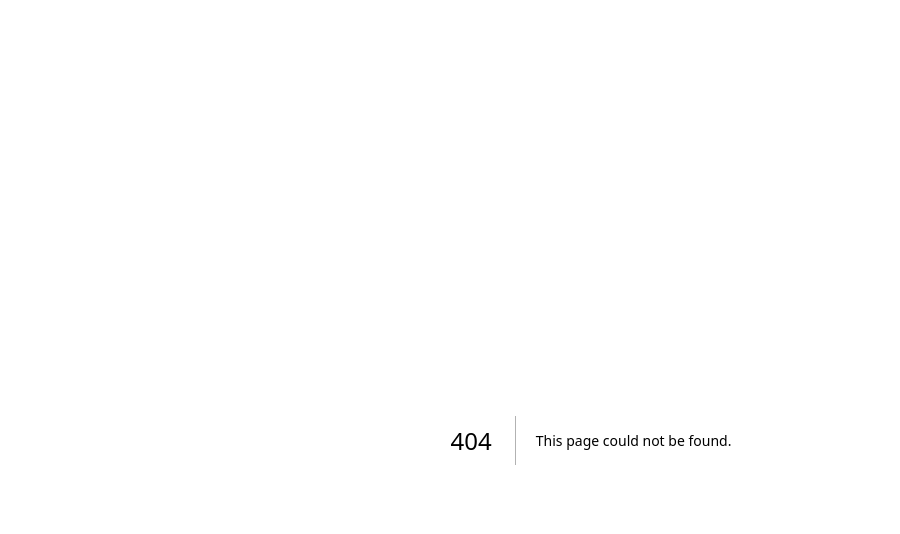
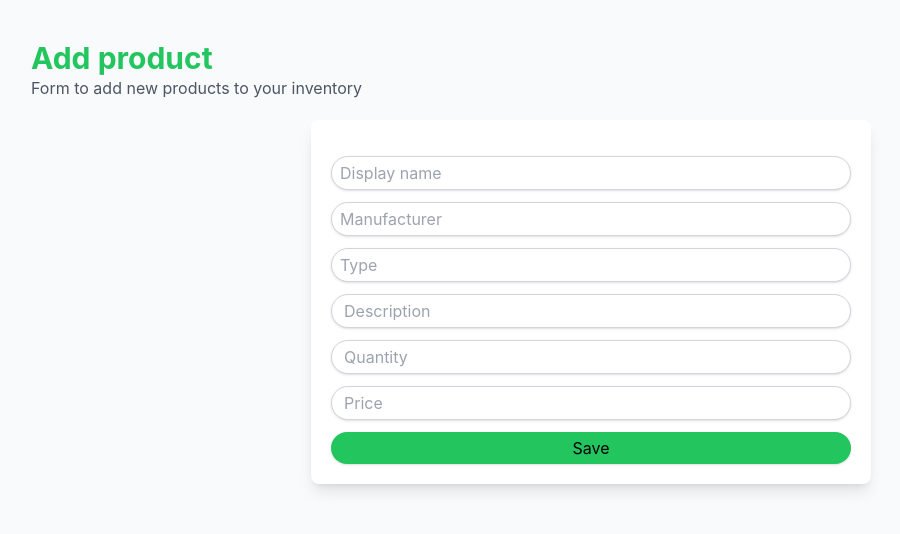
Before and after one commit to perkzen/winter-school, a Next.js app in the folder web/: page /product in a window 1280 px wide. Before the commit this address had no page. Shown: the top 534 px of the page, without its empty margins (49-949 px from the left). Built offline with nearby package versions, Linux system fonts and the light colour scheme; no server answers.

Commit message:
feat: add/edit product

```diff
--- a/web/api/products.ts
+++ b/web/api/products.ts
@@ -21,7 +21,7 @@ export class ProductsApi {
     return response.data;
   }
 
-  static async createProduct(product: Omit<Product, 'id'>) {
+  static async createProduct(product: Omit<Product, 'id'>): Promise<Product> {
     const response = await backend.post('/products', product);
     return response.data;
   }
--- a/web/components/card.tsx
+++ b/web/components/ProductCard.tsx
@@ -6,7 +6,7 @@ interface CardProps {
   onClick: () => void;
 }
 
-const Card: FC<CardProps> = ({ product, onClick }) => {
+const ProductCard: FC<CardProps> = ({ product, onClick }) => {
   return (
     <div
       className={
@@ -28,4 +28,4 @@ const Card: FC<CardProps> = ({ product, onClick }) => {
   );
 };
 
-export default Card;
+export default ProductCard;
--- /dev/null
+++ b/web/components/ProductForm.tsx
@@ -0,0 +1,119 @@
+import React, { FC } from 'react';
+import { Product, ProductsApi } from '../api/products';
+import { useForm } from 'react-hook-form';
+import { useMutation } from 'react-query';
+import toast from 'react-hot-toast';
+
+interface ProductFormProps {
+  product?: Product;
+  isEdit?: boolean;
+}
+
+const ProductForm: FC<ProductFormProps> = ({ product, isEdit }) => {
+  const { register, handleSubmit, formState, reset } = useForm<
+    Omit<Product, 'id'>
+  >({
+    defaultValues: {
+      displayName: product?.displayName,
+      manufacturer: product?.manufacturer,
+      description: product?.description,
+      type: product?.type,
+      quantity: product?.quantity,
+      price: product?.price,
+    },
+  });
+
+  const { dirtyFields } = formState;
+  const isDisabled = isEdit && Object.keys(dirtyFields).length < 6;
+
+  const { mutateAsync } = useMutation((newProduct: Omit<Product, 'id'>) =>
+    ProductsApi.createProduct(newProduct)
+  );
+
+  const onSubmit = handleSubmit(async (data) => {
+    await toast.promise(mutateAsync(data), {
+      loading: 'Saving...',
+      success: 'Saved!',
+      error: 'Error',
+    });
+    reset();
+  });
+
+  return (
+    <div className={'flex justify-center items-center w-full mt-5'}>
+      <div className={'shadow-lg rounded-lg bg-white px-5 py-5 w-1/2'}>
+        <form onSubmit={onSubmit}>
+          <div className={'flex flex-col gap-3 mt-4'}>
+            <input
+              {...register('displayName')}
+              placeholder={'Display name'}
+              className={
+                'shadow rounded-full py-1 px-2 border-[1px] border-gray-300'
+              }
+            />
+
+            <input
+              {...register('manufacturer')}
+              placeholder={'Manufacturer'}
+              className={
+                'shadow rounded-full py-1 px-2 border-[1px] border-gray-300'
+              }
+            />
+            <input
+              {...register('type')}
+              placeholder={'Type'}
+              className={
+                'shadow rounded-full py-1 px-2 border-[1px] border-gray-300'
+              }
+            />
+
+            <input
+              {...register('description')}
+              placeholder={'Description'}
+              className={
+                'shadow rounded-full py-1 px-3 border-[1px] border-gray-300'
+              }
+            />
+            <input
+              {...register('quantity')}
+              placeholder={'Quantity'}
+              type={'number'}
+              className={
+                'shadow rounded-full py-1 px-3 border-[1px] border-gray-300'
+              }
+            />
+            <input
+              {...register('price')}
+              placeholder={'Price'}
+              type={'number'}
+              step={'0.01'}
+              className={
+                'shadow rounded-full py-1 px-3 border-[1px] border-gray-300'
+              }
+            />
+            <div className={'flex flex-row gap-8 w-full'}>
+              <button
+                className={
+                  'shadow bg-green-500 rounded-full py-1 px-3 w-full ' +
+                  (isDisabled ? 'opacity-50 cursor-not-allowed' : '')
+                }
+                disabled={isDisabled}
+              >
+                Save
+              </button>
+              {isEdit && (
+                <button
+                  className={'shadow bg-red-500 rounded-full py-1 px-3 w-full '}
+                >
+                  Delete
+                </button>
+              )}
+            </div>
+          </div>
+        </form>
+      </div>
+    </div>
+  );
+};
+
+export default ProductForm;
--- a/web/components/header.tsx
+++ b/web/components/header.tsx
@@ -3,20 +3,27 @@ import React, { FC } from 'react';
 interface HeaderProps {
   title: string;
   subtitle: string;
+  onClick?: () => void;
+  buttonLabel?: string;
 }
 
-const Header: FC<HeaderProps> = ({ title, subtitle }) => {
+const Header: FC<HeaderProps> = ({ title, subtitle, onClick, buttonLabel }) => {
   return (
     <div className={'flex flex-row'}>
       <div className={'grow'}>
         <h1 className="text-3xl font-bold text-green-500">{title}</h1>
         <h2 className={'text-gray-600'}>{subtitle}</h2>
       </div>
-      <div className={'flex items-center'}>
-        <button className={'shadow-lg bg-green-500 rounded-full p-3'}>
-          Naredi neke
-        </button>
-      </div>
+      {buttonLabel && (
+        <div className={'flex items-center'}>
+          <button
+            className={'shadow-lg bg-green-500 rounded-full p-3'}
+            onClick={onClick}
+          >
+            {buttonLabel}
+          </button>
+        </div>
+      )}
     </div>
   );
 };
--- a/web/components/layout.tsx
+++ b/web/components/layout.tsx
@@ -1,7 +1,9 @@
 import React, { FC, ReactNode } from 'react';
 
 const Layout: FC<{ children: ReactNode }> = ({ children }) => {
-  return <div className={'py-10 px-20 w-full h-screen'}>{children}</div>;
+  return (
+    <div className={'py-10 px-20 w-full h-screen bg-gray-50'}>{children}</div>
+  );
 };
 
 export default Layout;
--- a/web/package.json
+++ b/web/package.json
@@ -13,6 +13,8 @@
     "next": "13.1.5",
     "react": "18.2.0",
     "react-dom": "18.2.0",
+    "react-hook-form": "^7.42.1",
+    "react-hot-toast": "^2.4.0",
     "react-query": "^3.39.2"
   },
   "devDependencies": {
--- a/web/pages/_app.tsx
+++ b/web/pages/_app.tsx
@@ -2,6 +2,7 @@ import type { AppProps } from 'next/app';
 import '../styles/globals.css';
 import Layout from '../components/layout';
 import { QueryClient, QueryClientProvider } from 'react-query';
+import { Toaster } from 'react-hot-toast';
 
 const queryClient = new QueryClient();
 
@@ -10,6 +11,7 @@ function MyApp({ Component, pageProps }: AppProps) {
     <QueryClientProvider client={queryClient}>
       <Layout>
         <Component {...pageProps} />
+        <Toaster position="top-right" reverseOrder={false} />
       </Layout>
     </QueryClientProvider>
   );
--- a/web/pages/index.tsx
+++ b/web/pages/index.tsx
@@ -1,6 +1,6 @@
 import type { NextPage } from 'next';
 import Header from '../components/header';
-import Card from '../components/card';
+import ProductCard from '../components/ProductCard';
 import { ProductsApi } from '../api/products';
 import { useRouter } from 'next/router';
 import { useQuery } from 'react-query';
@@ -15,16 +15,16 @@ const Home: NextPage = () => {
     return ProductsApi.getProducts();
   });
 
-  console.log(products);
-
   return (
     <div className={'flex flex-col gap-4'}>
       <Header
         title={'Product inventory'}
         subtitle={'List of all your products in inventory'}
+        buttonLabel={'Add product'}
+        onClick={() => router.push('/product')}
       />
       {products?.map((p) => (
-        <Card key={p.id} product={p} onClick={() => handleClick(p.id)} />
+        <ProductCard key={p.id} product={p} onClick={() => handleClick(p.id)} />
       ))}
     </div>
   );
--- a/web/pages/product/[id].tsx
+++ b/web/pages/product/[id].tsx
@@ -2,6 +2,8 @@ import React from 'react';
 import { useRouter } from 'next/router';
 import { useQuery } from 'react-query';
 import { ProductsApi } from '../../api/products';
+import ProductForm from '../../components/ProductForm';
+import Header from '../../components/header';
 
 const Product = () => {
   const router = useRouter();
@@ -10,7 +12,15 @@ const Product = () => {
     return ProductsApi.getProduct(id as string);
   });
 
-  return <div>{product?.displayName}</div>;
+  return (
+    <>
+      <Header
+        title={'Edit product'}
+        subtitle={'Edit existing product in your inventory'}
+      />
+      <ProductForm product={product} isEdit />
+    </>
+  );
 };
 
 export default Product;
--- /dev/null
+++ b/web/pages/product/index.tsx
@@ -0,0 +1,17 @@
+import React from 'react';
+import ProductForm from '../../components/ProductForm';
+import Header from '../../components/header';
+
+const AddProduct = () => {
+  return (
+    <>
+      <Header
+        title={'Add product'}
+        subtitle={'Form to add new products to your inventory'}
+      />
+      <ProductForm />
+    </>
+  );
+};
+
+export default AddProduct;
```
Also changed, not shown: 1 other file (tests, documents, lock files or other folders).
